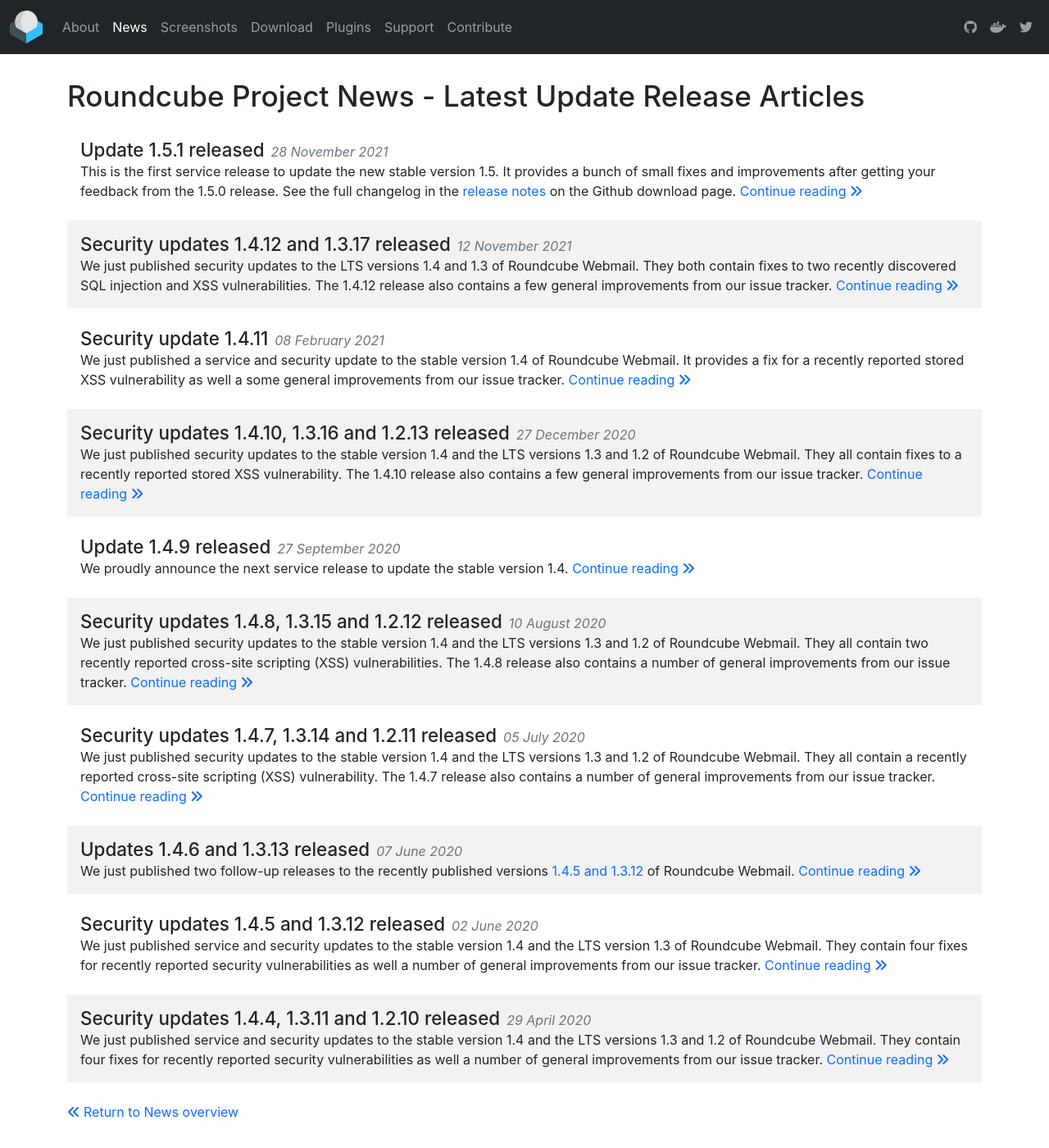
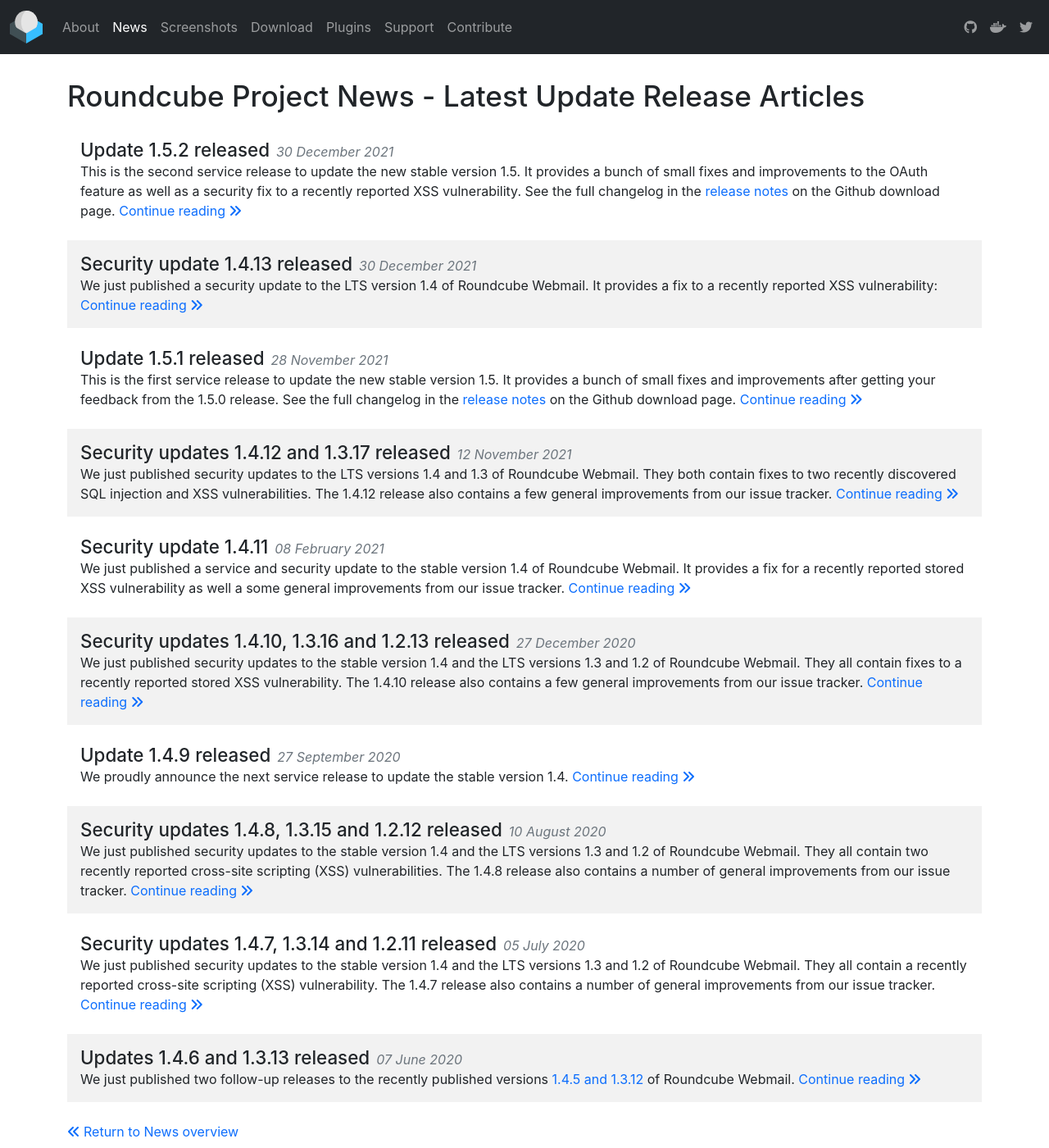
Before and after one commit to roundcube/roundcube.github.com, a Jekyll site: the page built from news/updates/index.html, in a window 1280 px wide and 1400 px high. Shown: the whole window at 82% size. Built offline with Jekyll 4.4.1, drawn with Linux system fonts in a browser that asks for light colours; nearby versions of some CDN libraries; comment, search, counter and statistics services are not loaded.

Commit message:
Announce releases 1.4.13 and 1.5.2

```diff
--- a/_data/releases.json
+++ b/_data/releases.json
@@ -1,31 +1,31 @@
 {
     "stable": {
         "name": "Stable version",
-        "version": "1.5.1",
+        "version": "1.5.2",
         "sources": [
             {
                 "package": "Dependent",
-                "url": "https://github.com/roundcube/roundcubemail/releases/download/1.5.1/roundcubemail-1.5.1.tar.gz",
+                "url": "https://github.com/roundcube/roundcubemail/releases/download/1.5.2/roundcubemail-1.5.2.tar.gz",
                 "size": "4.3 MB",
-                "checksum": "ad2e4b061035567a6d19ddbda5275b667e5bd1042b236e6d410a305c34569931"
+                "checksum": "e8ddba93e308903a5603535eb98b9392a34078fec0355f658f0e7facc424c683"
             },
             {
                 "package": "Complete",
-                "url": "https://github.com/roundcube/roundcubemail/releases/download/1.5.1/roundcubemail-1.5.1-complete.tar.gz",
+                "url": "https://github.com/roundcube/roundcubemail/releases/download/1.5.2/roundcubemail-1.5.2-complete.tar.gz",
                 "size": "7.4 MB",
-                "checksum": "611b0d80227d0b70289c715787b2d85fd15ed915eb56d585c104c24376036e83"
+                "checksum": "f03968381156fe790d858af7e069c5550a8577fb964f96624434895272053838"
             },
             {
                 "package": "Framework",
-                "url": "https://github.com/roundcube/roundcubemail/releases/download/1.5.1/roundcube-framework-1.5.1.tar.gz",
+                "url": "https://github.com/roundcube/roundcubemail/releases/download/1.5.2/roundcube-framework-1.5.2.tar.gz",
                 "size": "1.8 MB",
-                "checksum": "d3c49ac2c04da3fcb69473482541151018af7bb7849292a39cc4b0a5156223cd"
+                "checksum": "54757bfd485aa401b71d642bb7840f3cdcc082b63bf83e15e68596a1b24bdaf2"
             }
         ]
     },
     "old-stable": {
         "name": "Old stable",
-        "version": "1.4.12",
+        "version": "1.4.13",
         "sources": [
         ]
     },
@@ -33,10 +33,10 @@
         "name": "LTS versions",
         "sources": [
             {
-                "package": "1.4.12 - Complete",
-                "url": "https://github.com/roundcube/roundcubemail/releases/download/1.4.12/roundcubemail-1.4.12-complete.tar.gz",
+                "package": "1.4.13 - Complete",
+                "url": "https://github.com/roundcube/roundcubemail/releases/download/1.4.13/roundcubemail-1.4.13-complete.tar.gz",
                 "size": "6.7 MB",
-                "checksum": "15b0411aec9577506729e4fe2a9106bdf7c51f0ddcdea79945a4968795abd2ba"
+                "checksum": "e22800be6a2635dad806259edeee2b9878567477d77a74f17ecadbc3e51f2d68"
             },
             {
                 "package": "1.3.17 - Complete",
--- /dev/null
+++ b/_posts/2021-12-30-security-update-1.4.13-released.md
@@ -0,0 +1,15 @@
+---
+layout: article
+title: Security update 1.4.13 released
+tags: releases updates security
+---
+
+We just published a security update to the LTS version 1.4 of Roundcube Webmail.
+It provides a fix to a recently reported XSS vulnerability:
+
+- Cross-site scripting (XSS) via HTML messages with malicious CSS content
+
+See the full changelog in the release notes in the [release notes](https://github.com/roundcube/roundcubemail/releases/tag/1.4.13) on the Github download page.
+
+We strongly recommend to update all productive installations of Roundcube 1.4.x
+with this new version.
--- /dev/null
+++ b/_posts/2021-12-30-update-1.5.2-released.md
@@ -0,0 +1,16 @@
+---
+layout: article
+title: Update 1.5.2 released
+tags: releases updates security stable
+---
+This is the second service release to update the new stable version 1.5. It provides a bunch of small fixes and improvements to the OAuth feature as well as a security fix to a recently reported XSS vulnerability.
+See the full changelog in the [release notes](https://github.com/roundcube/roundcubemail/releases/tag/1.5.2) on the Github download page.
+
+## Security fix
+
+* Cross-site scripting (XSS) via HTML messages with malicious CSS content
+
+This release is considered stable and we recommend to update all productive installations
+of Roundcube with this version. Download it from [roundcube.net](https://roundcube.net/download).
+
+Please do backup your data before updating!
```
